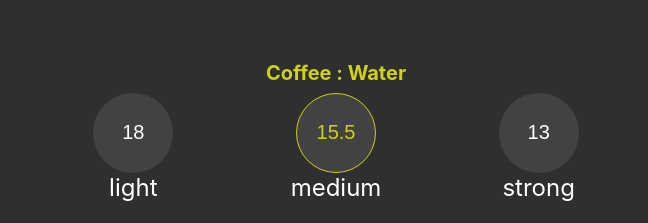
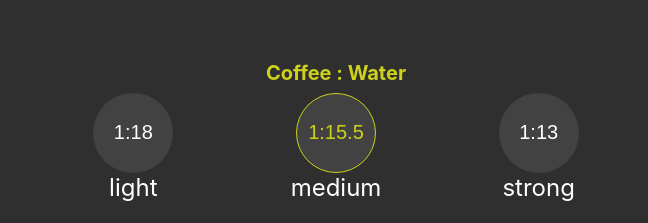
Before and after one commit to rtviner/brew-ratio, a React (Create React App) app: page / in a window 1280 px wide. Shown: the top 223 px of the page, without its empty margins (304-952 px from the left). Built offline with nearby package versions, Linux system fonts and the light colour scheme.

Commit message:
change value of strength buttons to ratios

```diff
--- a/src/App.js
+++ b/src/App.js
@@ -9,6 +9,9 @@ const DefaultWater = 558
 const DefaultRatio = 15.5
 const DefaultMinutes = 3
 const DefaultSeconds = 0
+const light = 18
+const med = 15.5
+const strong = 13
 
 class App extends Component {
   constructor(props) {
@@ -41,8 +44,9 @@ class App extends Component {
   }
 
   setGoldenRatio = (event) => {
+    let ratio = event.target.value.split(":");
     this.setState({
-      goldenRatio: parseFloat(event.target.value),
+      goldenRatio: parseFloat(ratio[1]),
     })
   }
 
@@ -209,7 +213,7 @@ class App extends Component {
                   className={goldenRatio === 18 ? 'active' : 'inactive'}
                   id="light"
                   name="goldenRatio"
-                  value="18"
+                  value={`1:${light}`}
                   onClick={this.setGoldenRatio}
                 />
                 <label className="strength" htmlFor="light">
@@ -222,7 +226,7 @@ class App extends Component {
                   className={goldenRatio === 15.5 ? 'active' : 'inactive'}
                   id="med"
                   name="goldenRatio"
-                  value="15.5"
+                  value={`1:${med}`}
                   onClick={this.setGoldenRatio}
                 />
                 <label className="strength" htmlFor="med">
@@ -235,7 +239,7 @@ class App extends Component {
                   className={goldenRatio === 13 ? 'active' : 'inactive'}
                   id="strong"
                   name="goldenRatio"
-                  value="13"
+                  value={`1:${strong}`}
                   onClick={this.setGoldenRatio}
                 />
                 <label className="strength" htmlFor="strong">
```
